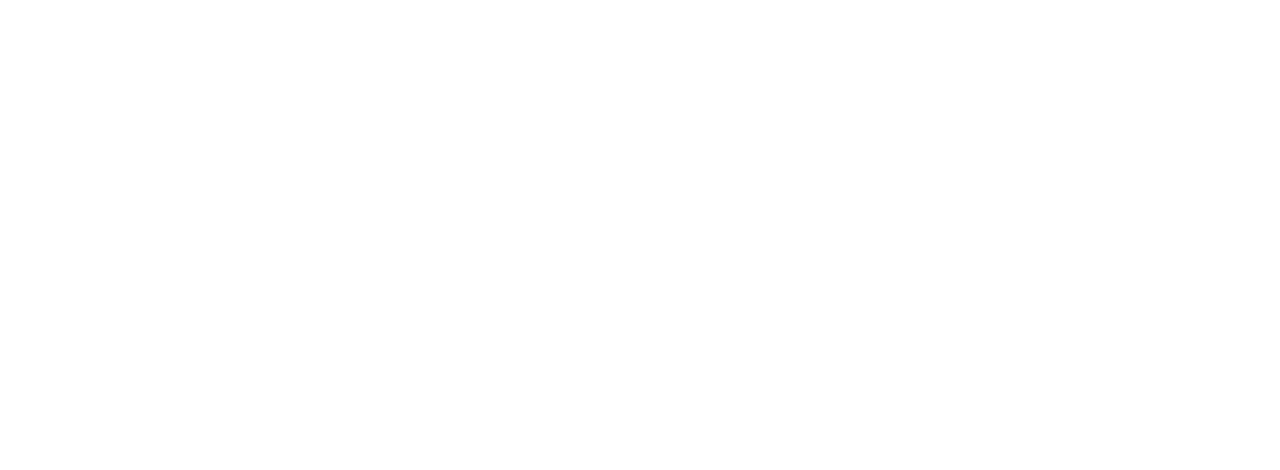
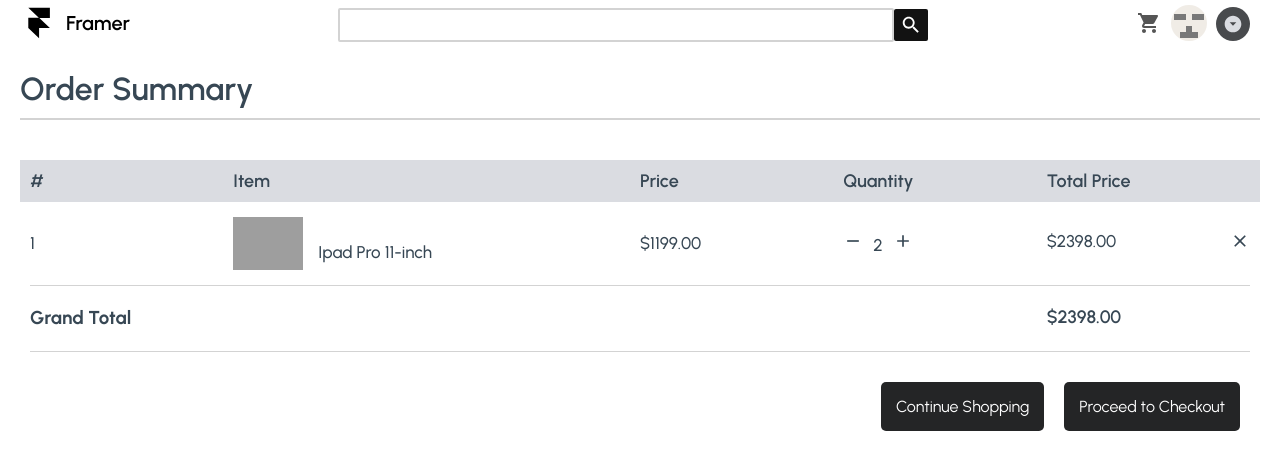
Before and after one commit to anmolshah80/framer-ecommerce-app, a React (Create React App) app: page /order-summary in a window 1280 px wide. Before the commit this address had no page. Shown: the top 470 px of the page. Built offline with nearby package versions, Linux system fonts and the light colour scheme; sample sign-in values are in the browser's storage; grey boxes are pictures that could not be loaded.

Commit message:
Order summary page for client dashboard

```diff
--- a/src/App.js
+++ b/src/App.js
@@ -6,6 +6,7 @@
 import SellerDashboard from "./pages/SellerDashboard";
 import ForgotPassword from "./pages/forgotPassword/ForgotPassword";
 import ProductDescription from "./pages/productDescription/ProductDescription";
+import OrderSummary from "./pages/orderSummary/OrderSummary";
 import {
   BrowserRouter as Router,
   Routes,
@@ -37,6 +38,7 @@
           <>
             <Route path="/dashboard" element={<SellerDashboard />} />
             <Route path="/product/:id" element={<ProductDescription />} />
+            <Route path="/order-summary" element={<OrderSummary />} />
           </>
         )}
       </Routes>
--- a/src/index.css
+++ b/src/index.css
@@ -6,6 +6,7 @@
   --bg: #242526;
   --bg-accent: #484a4d;
   --navy-blue: #374754;
+  --medium: #252f3d;
   --text-color: #dadce1;
   --nav-size: 60px;
   --border: 1px solid #474a4d;
--- /dev/null
+++ b/src/pages/orderSummary/OrderSummary.jsx
@@ -0,0 +1,58 @@
+import React from "react";
+import Topbar from "../../components/topbar/Topbar";
+import "./orderSummary.css";
+import { Tag, Remove, Add, Clear } from "@mui/icons-material";
+
+export default function OrderSummary() {
+  return (
+    <>
+      <Topbar />
+      <div className="order__summary">
+        <h1>Order Summary</h1>
+        <div className="product__headingWrapper">
+          {/* <Tag className="tag__icon" /> */}
+          <span className="tag__icon">#</span>
+          <span className="item__info">Item</span>
+          <span>Price</span>
+          <span>Quantity</span>
+          <span className="total__priceWordWrap">Total Price</span>
+          {/* <span></span> */}
+        </div>
+        <div className="checkout__itemsWrapper">
+          <span>1</span>
+          <div className="item__wrapper">
+            <img
+              src="https://store.storeimages.cdn-apple.com/4982/as-images.apple.com/is/ipad-pro-12-11-select-202104_FMT_WHH?wid=2000&hei=2000&fmt=jpeg&qlt=80&.v=1617067383000"
+              alt="Ipad product shots"
+            />
+            <h4>Ipad Pro 11-inch</h4>
+          </div>
+          <span>$1199.00</span>
+          <div className="quantity__selectorWrapper">
+            <Remove className="icon__wrapper" />
+            <span>2</span>
+            <Add className="icon__wrapper" />
+          </div>
+          <div className="total__priceWrapper">
+            <span className="total__price">$2398.00</span>
+            <Clear className="icon__wrapper clear__icon" />
+          </div>
+        </div>
+
+        <div className="grand__totalSection">
+          <h3>Grand Total</h3>
+          <span>$2398.00</span>
+        </div>
+
+        <div className="checkout__buttonSection">
+          <button className="continue__shoppingButton">
+            Continue Shopping
+          </button>
+          <button className="proceed__toCheckoutButton">
+            Proceed to Checkout
+          </button>
+        </div>
+      </div>
+    </>
+  );
+}
--- /dev/null
+++ b/src/pages/orderSummary/orderSummary.css
@@ -0,0 +1,176 @@
+.order__summary {
+  display: flex;
+  flex-direction: column;
+  margin: 20px;
+}
+
+.order__summary > h1 {
+  font-weight: 600;
+  color: var(--navy-blue);
+  margin-bottom: 40px;
+  padding-bottom: 10px;
+  border-bottom: 2px solid lightgray;
+}
+
+.product__headingWrapper {
+  display: flex;
+  flex: 6;
+  flex-direction: row;
+  justify-content: space-between;
+  align-items: center;
+  background-color: var(--text-color);
+  color: var(--navy-blue);
+  padding: 10px;
+  overflow: hidden;
+}
+
+.product__headingWrapper > span {
+  flex: 1;
+  font-weight: 600;
+  margin-bottom: 0px;
+  font-size: 18px;
+  display: flex;
+  justify-content: space-between;
+}
+
+.product__headingWrapper > .total__priceWordWrap {
+  display: flex;
+  flex: 1;
+  justify-content: space-between;
+}
+
+.product__headingWrapper > .item__info {
+  /* width: 200px; */
+  flex: 2;
+}
+
+.checkout__itemsWrapper {
+  display: flex;
+  flex: 6;
+  flex-direction: row;
+  justify-content: center;
+  align-items: center;
+  color: var(--text-color);
+  padding: 15px 0px;
+  margin: 0px 10px;
+  border-bottom: 1px solid lightgray;
+}
+
+.checkout__itemsWrapper > span {
+  flex: 1;
+  margin-bottom: 0px;
+  font-size: 17px;
+  font-weight: 500;
+}
+
+.item__wrapper {
+  display: flex;
+  flex: 2;
+  flex-direction: row;
+  /* justify-content: space-evenly; */
+}
+
+.item__wrapper > img {
+  max-width: 70px;
+  max-height: 70px;
+  margin-right: 15px;
+  object-fit: cover;
+}
+
+.item__wrapper > h4 {
+  color: var(--navy-blue);
+  margin-top: 25px;
+  font-weight: 500;
+  font-size: 17px;
+}
+
+.quantity__selectorWrapper {
+  flex: 1;
+}
+
+.quantity__selectorWrapper > span {
+  margin-left: 10px;
+  margin-right: 10px;
+  font-size: 17px;
+}
+
+.total__price {
+  display: flex;
+  justify-content: flex-start;
+  font-size: 17px;
+  font-weight: 500;
+}
+
+.icon__wrapper {
+  color: var(--navy-blue);
+  font-size: 1.25rem !important;
+  cursor: pointer;
+  font-weight: 600;
+}
+
+.icon__wrapper:hover {
+  color: var(--bg);
+}
+
+.total__priceWrapper {
+  display: flex;
+  flex: 1;
+  flex-direction: row;
+  justify-content: space-between;
+}
+
+.grand__totalSection {
+  display: flex;
+  flex: 6;
+  flex-direction: row;
+  /* justify-content: space-between; */
+  margin: 20px 10px 30px;
+  padding-bottom: 18px;
+  border-bottom: 1px solid lightgray;
+}
+
+.grand__totalSection > h3 {
+  flex: 5;
+}
+
+.grand__totalSection > span {
+  flex: 1;
+  font-size: 18px;
+  font-weight: 600;
+}
+
+.checkout__buttonSection {
+  display: flex;
+  flex-direction: row;
+  justify-content: flex-end;
+  margin: 0px 20px;
+}
+
+.continue__shoppingButton {
+  margin-right: 20px;
+  padding: 15px;
+  border: none;
+  border-radius: 5px;
+  background-color: var(--bg);
+  color: white;
+  font-size: 16px;
+  cursor: pointer;
+}
+
+.continue__shoppingButton:hover {
+  background-color: var(--navy-blue);
+}
+
+.proceed__toCheckoutButton {
+  padding: 15px;
+  border: none;
+  border-radius: 5px;
+  background-color: var(--bg);
+  font-size: 16px;
+  color: white;
+  cursor: pointer;
+}
+
+.proceed__toCheckoutButton:hover {
+  background-color: var(--navy-blue);
+}
--- a/src/pages/productDescription/ProductDescription.jsx
+++ b/src/pages/productDescription/ProductDescription.jsx
@@ -2,6 +2,7 @@
 import "./productDescription.css";
 import Topbar from "../../components/topbar/Topbar";
 import RatingsBar from "../../components/ratingsBar/RatingsBar";
+import OrderSummary from "../orderSummary/OrderSummary";
 import StaticData from "../../StaticData";
 import { ArrowBackIosNew, Tag, Info } from "@mui/icons-material";
 import { Link } from "react-router-dom";
@@ -110,7 +111,9 @@
               <span>Total cost:</span>
               <h3>$1199.00</h3>
             </div>
-            <button className="add__toCartButton">Add to Cart</button>
+            <Link to="/order-summary">
+              <button className="add__toCartButton">Add to Cart</button>
+            </Link>
           </div>
         </div>
       </div>
--- a/src/pages/productDescription/productDescription.css
+++ b/src/pages/productDescription/productDescription.css
@@ -43,6 +43,8 @@
 .previous__page > span:hover {
   text-decoration: underline;
   cursor: pointer;
+  margin-left: -5px;
+  transition: 300ms ease;
 }
 
 .product__descLeft > img {
```
